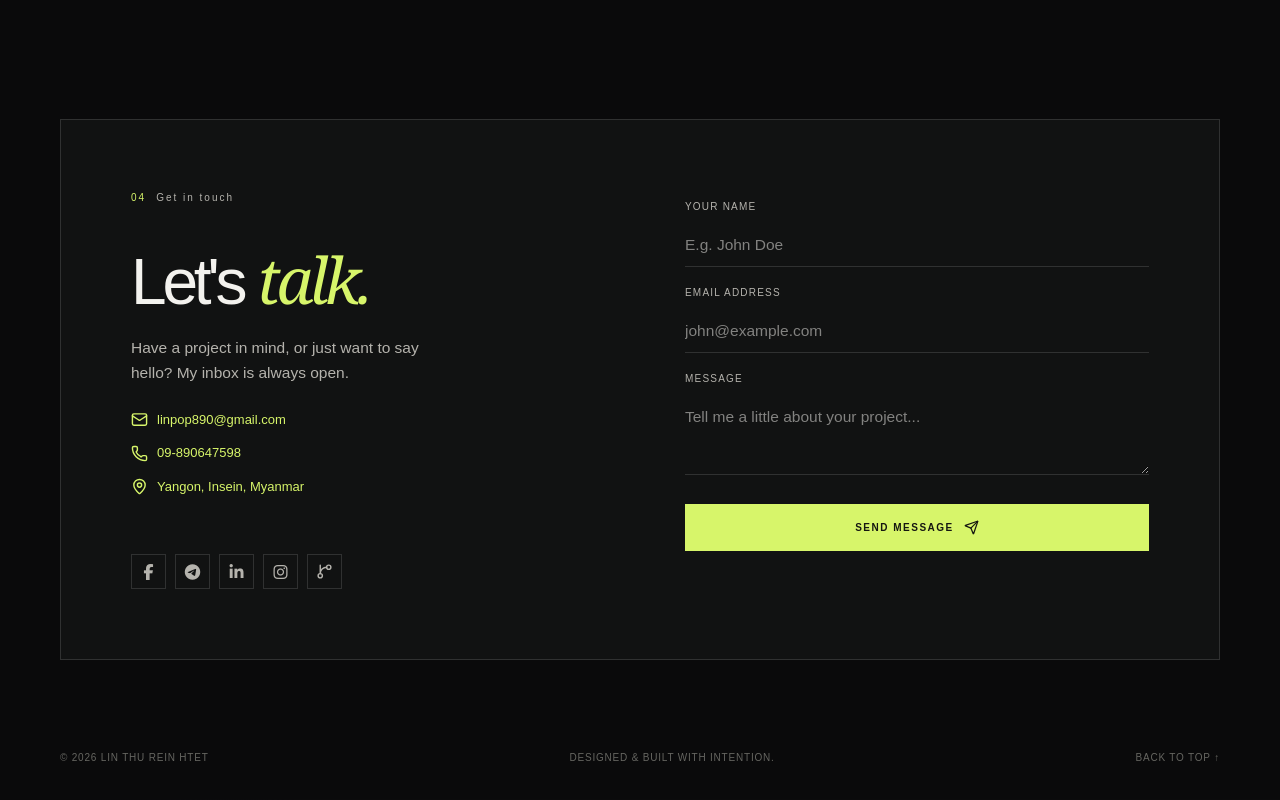
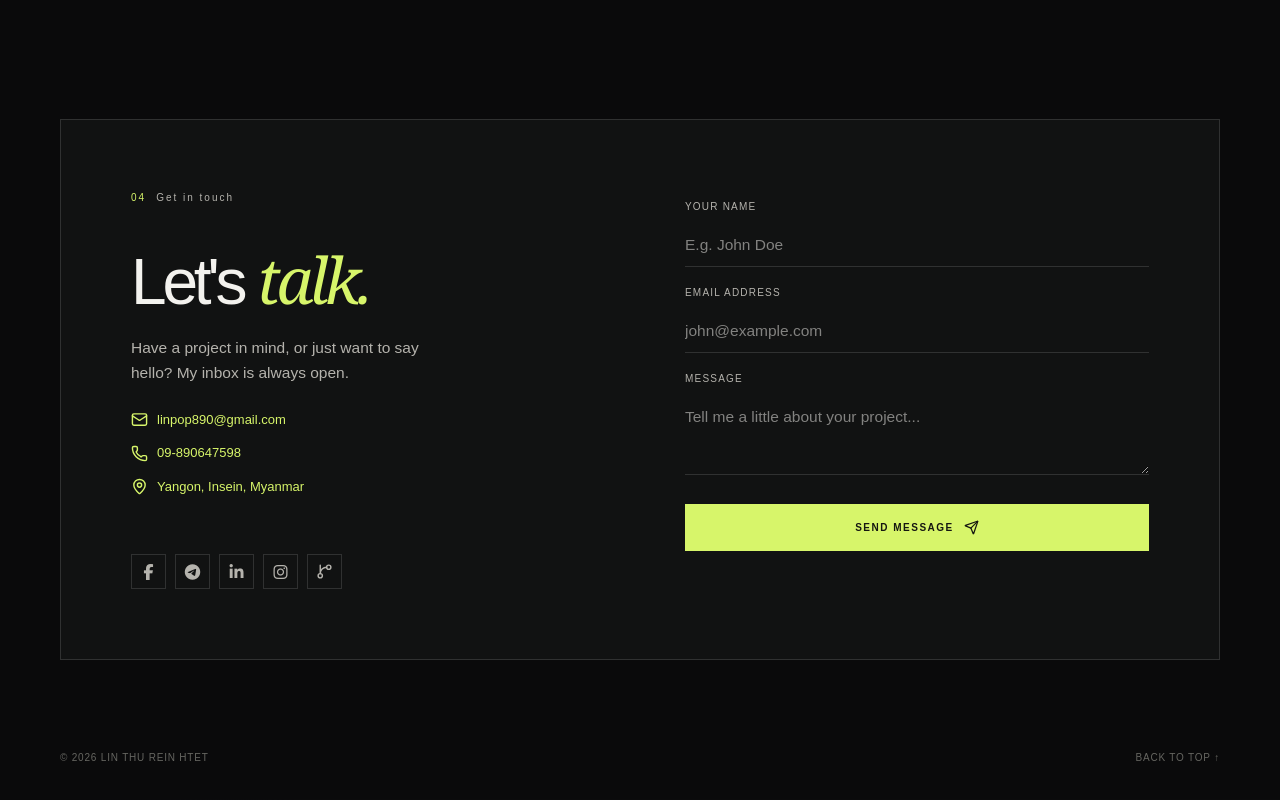
Before and after one commit to Linlinhtet980/React_Portfilio, a React (Vite) app: page / in a window 1280 px wide. Shown: the part 4411-5211 px from the top of the page. Built offline with nearby package versions, Linux system fonts and the light colour scheme.

Commit message:
Remove 'Designed & built with intention.' from Footer

```diff
--- a/src/components/Footer/Footer.jsx
+++ b/src/components/Footer/Footer.jsx
@@ -4,7 +4,6 @@ export default function Footer() {
   return (
     <footer className={['container', styles.footer].join(' ')}>
       <span>© 2026 Lin Thu Rein Htet</span>
-      <span>Designed & built with intention.</span>
       <a href="#top">Back to top ↑</a>
     </footer>
   )
```
